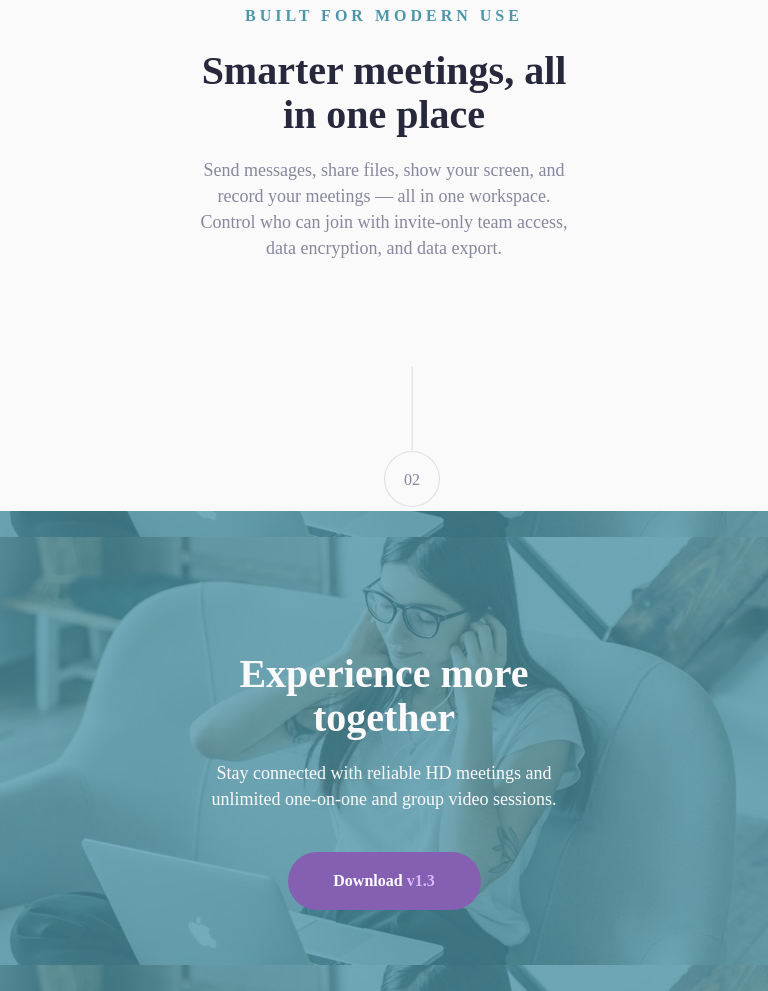
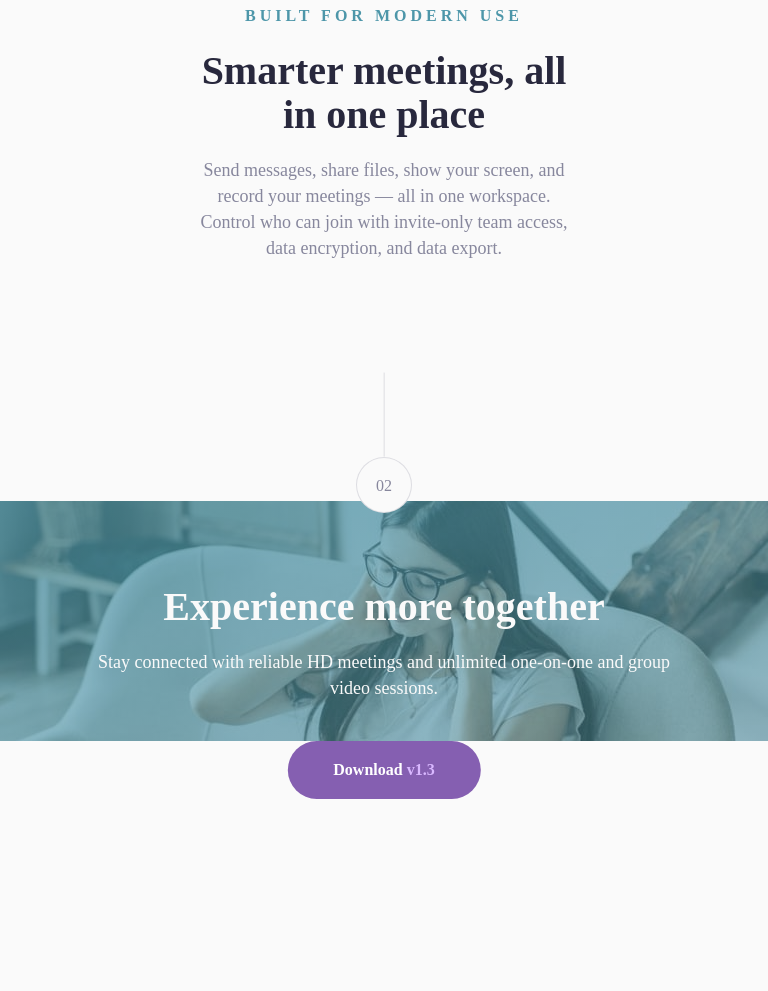
Before and after one commit to Faridah-11/Meet-landing-page, a plain HTML site: page meet-landing-page/starter-code/index.html in a window 768 px wide. Shown: the part 1351-2342 px from the top of the page. After the commit the page ends 2150 px from the top, so only its background shows below. Drawn offline with Linux system fonts and the light colour scheme; a web font is replaced by a local one.

Commit message:
Second commit

```diff
--- a/meet-landing-page/starter-code/index.html
+++ b/meet-landing-page/starter-code/index.html
@@ -58,8 +58,8 @@
 </div>
 
 
-<div class="footer" id="footer">
-    <div class="page-2">
+<div class="footer">
+    <div class="page page-2">
       <div class="line"></div>
       <div class="circle">02</div>
     </div>
--- a/meet-landing-page/starter-code/style.css
+++ b/meet-landing-page/starter-code/style.css
@@ -4,6 +4,7 @@
     box-sizing: border-box;
     background-color: #FAFAFA;
     font-family: "Red Hat Display";
+
 }
 .logo{
     margin-top: 80px;
@@ -92,10 +93,9 @@ button span{
 /* MAIN SECTION */
 .main{
     text-align: center;
+    margin-top: 80px;
 }
-.page-1{
-    /* background-color: green; */
-    margin-top: 80px;
+.page{
     display: flex;
     justify-content: center;
     position: relative;
@@ -175,51 +175,37 @@ button span{
 
 /* FOOTER */
 .footer{
-    margin-top: 250px;
-    height: 300px;
+    margin-top: 15em;
     width: 100%;
-    background: url(assets/desktop/image-footer.jpg);
-    background-size: contain;
-    background-position: center;
+    background-image:linear-gradient(to  right bottom,
+    rgba(77, 150, 169, 0.75), rgba(77, 150, 169, 0.5)),
+    url(./assets/desktop/image-footer.jpg);
+    height: 45vh;
     position: relative;
-    /* margin-bottom: 200px; */
-    z-index: 10;
 }
-.footer::before{
-    content: '';
-    display: inline-block;
-    background-color: rgba(77, 150, 169, 0.75);
-    z-index: -1;
-    width: 100%;
-    height: 100%;
-    position: absolute;
-    top: 0;
-    left: 0;
-}
-.footer .page-2{
+.footer .page{
+    background-color: transparent;
     position: absolute;
     left: 50%;
-    top: -70%;
-    z-index: 20;
-    background-color: inherit;
+    bottom: 50%;
+    transform: translate(-50%, -50%);
 }
 .footer .content{
-    width: 90%;
-    position: absolute;
-    top: 50%;
-    left: 50%;
-    transform: translate(-50%, -50%);
+    width: 80%;
+    margin: 0 auto;
     display: flex;
     justify-content: space-between;
     align-content: center;
 
+    position: absolute;
+    left: 50%;
+    top: 50%;
+    transform: translate(-50%, -50%);
     color: #FAFAFA;
-    background-color: inherit;
+    background-color: transparent;
 }
 .footer h3{
-    /* color: #FAFAFA; */
-    background-color: inherit;
-    /* color: #000; */
+    background-color: transparent;
     font-size: 40px;
     font-style: normal;
     font-weight: 900;
@@ -277,29 +263,25 @@ button span{
         content: none;
     }
     .footer{
-        background: url(assets/tablet/image-footer.jpg);
-        height: 60vh;
-        width: 100vw;
-
-        background-size: contain;
-        background-position: center;
-        position: relative;
+        background-image:linear-gradient(to  right bottom,
+        rgba(77, 150, 169, 0.75), rgba(77, 150, 169, 0.5)),
+        url(./assets/tablet/image-footer.jpg);
+        height: 30vh;
+        width: 100%;
     }
     .footer .page-2{
+        background-color: transparent;
         position: absolute;
-        left: 50%;
-        top: -50%;
-        z-index: 20;
-        background-color: inherit;
+        /* left: 50%; */
+        bottom: 95%;
+        transform: translate(-50%);
+        background-color: transparent;
     }
     .footer .content{
+        height: 80%;
         display: flex;
         flex-direction: column;
-        justify-content: center;
-        align-content: space-around;
-
-        width: 50%;
-        margin: 0 auto;
+        justify-content: space-around;
         text-align: center;
     }
     .footer .content h3{
@@ -324,7 +306,7 @@ button span{
         margin-top: 20px;
         margin-bottom: 40px;
         width: 100%;
-
+        background-color: transparent;
     }
 
     .footer .content button {
@@ -391,14 +373,20 @@ button span{
         line-height: 36px;
     }
     .footer{
-        background: url(assets/mobile/image-footer.jpg);
-        height: 60vh;
-        width: 100vw;
+        background-image:linear-gradient(to  right bottom,
+        rgba(77, 150, 169, 0.75), rgba(77, 150, 169, 0.5)),
+        url(./assets/mobile/image-footer.jpg);
+        height: 45vh;
         position: relative;
+        width: 100%;
 
         background-size: contain;
         background-position: center;
         position: relative;
+    }
+    .footer .page-2{
+        position: absolute;
+        bottom: 65%;
     }
     .footer .content{
         display: flex;
@@ -406,7 +394,7 @@ button span{
         justify-content: center;
         align-content: space-around;
 
-        width: 50%;
+        width: 80%;
         margin: 0 auto;
         text-align: center;
     }
@@ -431,9 +419,5 @@ button span{
         line-height: 26px;
         margin: 0 auto;
     }
-    .footer .page-2{
-        position: absolute;
-        top: -42%;
-        left: 45%;
-    }
+
 }
```
